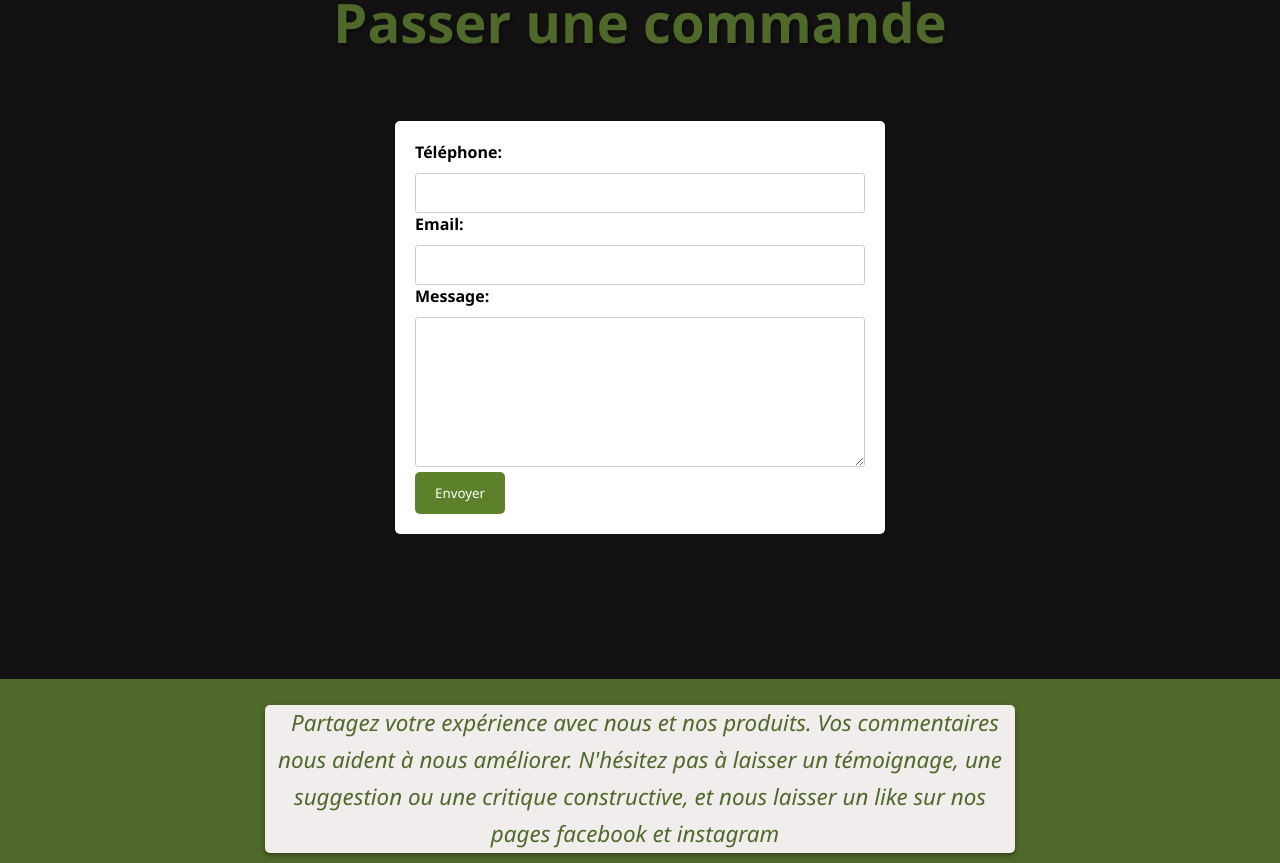
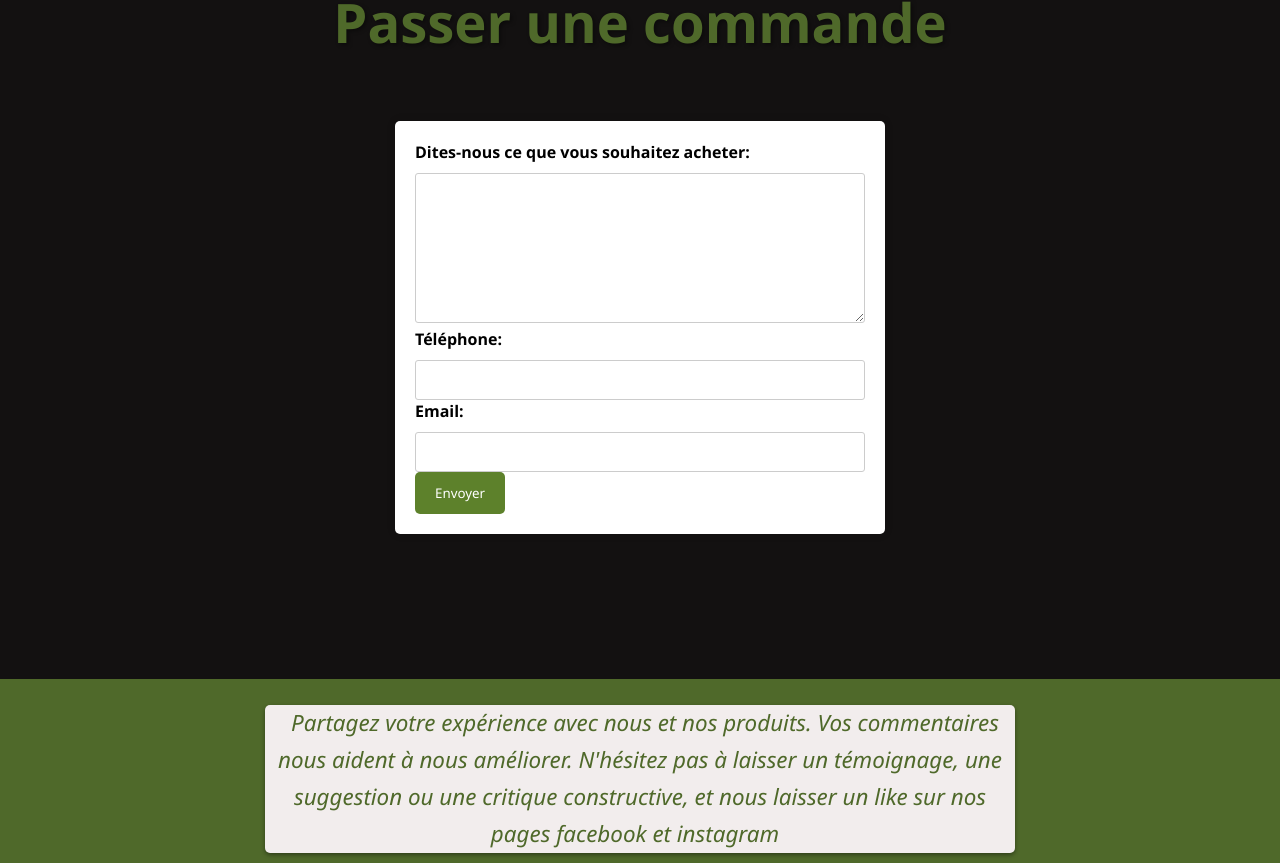
Before and after one commit to marocuisine/marocuisine.github.io, a plain HTML site: page index.html in a window 1280 px wide. Shown: the part 3101-3964 px from the top of the page. Drawn offline with Linux system fonts and the light colour scheme.

Commit message:
Update index.html

```diff
--- a/index.html
+++ b/index.html
@@ -104,14 +104,15 @@
     <div class="container-noir">
       <h1 id="h1formulaire">Passer une commande</h1>
       <form action="https://formspree" method="POST">
+
+          <label for="message"><span id="label-message">Dites-nous ce que vous souhaitez acheter:</span></label>
+          <textarea id="message" name="message"></textarea>
+
           <label for="phone"><span id="label-phone">Téléphone:</span></label>
           <input type="phone" id="phone" name="phone"/>
 
           <label for="email"><span id="label-email">Email:</span></label>
           <input type="email" id="email" name="email"/>
-
-          <label for="message"><span id="label-message">Message:</span></label>
-          <textarea id="message" name="message"></textarea>
 
           <button type="submit"><span id="label-submit">Envoyer</span></button>
       </form>
```
